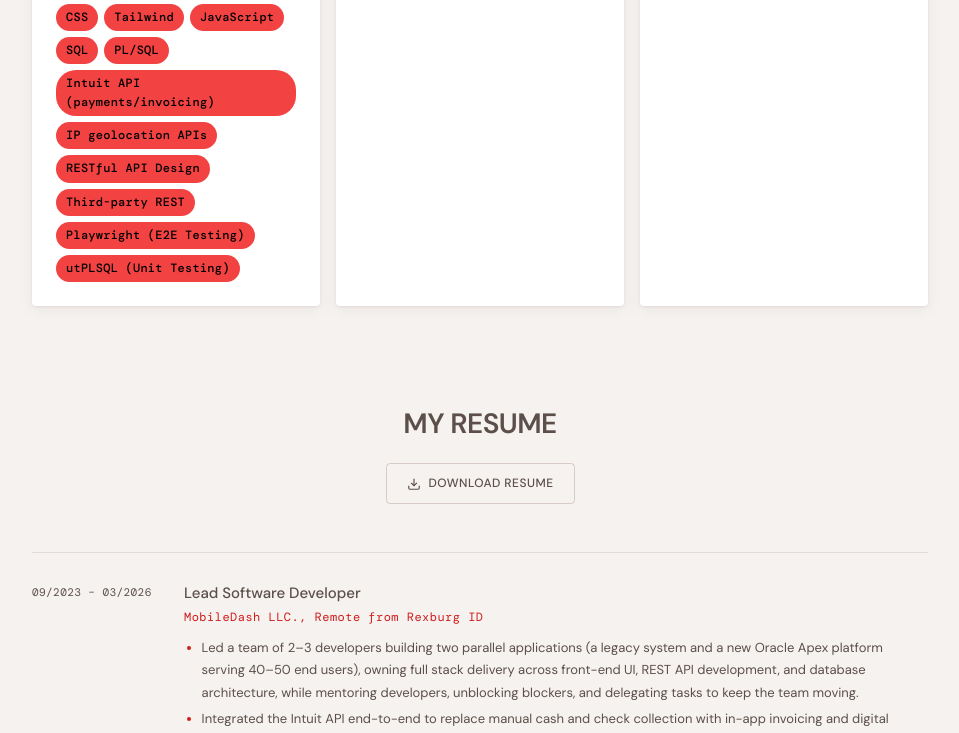
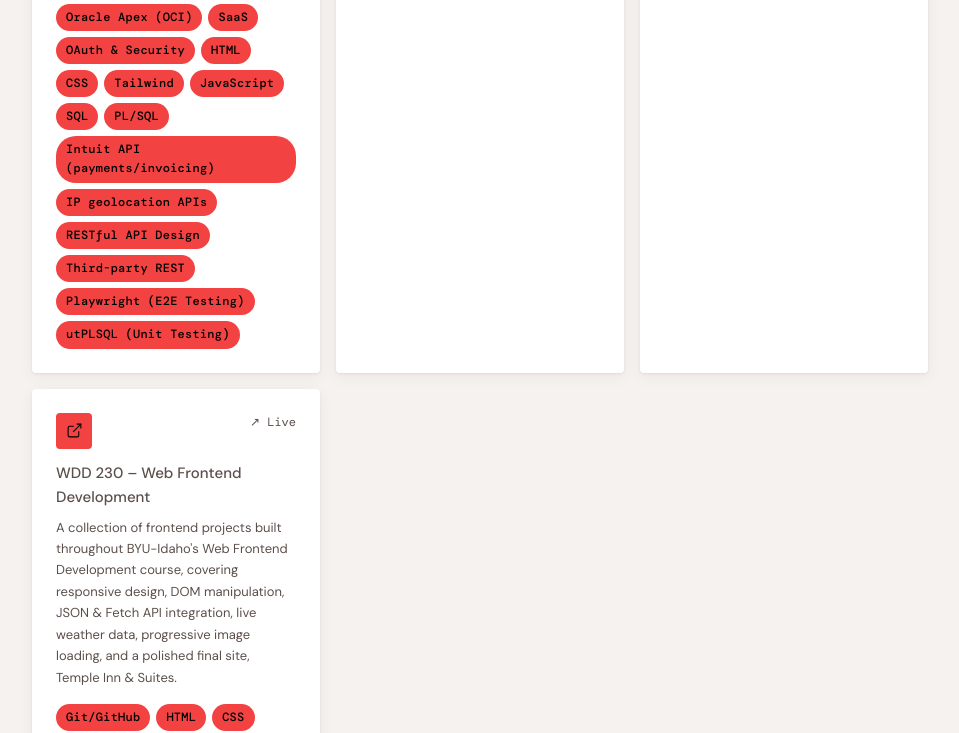
Before and after one commit to Antonio-Saucedo/professional-portfolio, a React (Vite) app: page / in a window 1280 px wide. Shown: the part 2923-3656 px from the top of the page, without its empty margins (160-1119 px from the left). Built offline with nearby package versions, Linux system fonts and the light colour scheme; no server answers.

Commit message:
App | Added WDD-230 project card to showcase several projects from college.

```diff
--- a/src/App.tsx
+++ b/src/App.tsx
@@ -177,7 +177,7 @@ function App() {
                     {[
                         {
                             title: 'Frontend',
-                            tags: ['JavaScript', 'TypeScript', 'React', 'Vite', 'Angular', 'Bootstrap', 'HTML', 'CSS/SASS/SCSS/Tailwind']
+                            tags: ['JavaScript', 'TypeScript', 'React', 'Vite', 'Angular', 'Bootstrap', 'HTML', 'CSS/SASS/SCSS/Tailwind', 'Responsive Design']
                         },
                         {
                             title: 'Backend',
@@ -189,7 +189,7 @@ function App() {
                         },
                         {
                             title: 'APIs & Integrations',
-                            tags: ['Gemini Flash API', 'Intuit API (payments/invoicing)', 'IP geolocation APIs', 'RESTful API Design', 'Third-party REST', 'GraphQL', 'Swagger API']
+                            tags: ['Gemini Flash API', 'Intuit API (payments/invoicing)', 'IP geolocation APIs', 'RESTful API Design', 'Fetch API', 'JSON', 'Third-party REST', 'GraphQL', 'Swagger API']
                         },
                         {
                             title: 'DevOps & Tools',
@@ -347,6 +347,42 @@ function App() {
                         </div>
                     </div>
                     <Counter isOpen={counterIsOpen} onClose={() => setCounterIsOpen(false)}/>
+                    <div className="project-card bg-bg2 border-radius-4px">
+                        <div className="project-header flex justify-between">
+                            <div className="project-icon flex items-center bg-bg4 border-radius-4px justify-center">
+                                <svg viewBox="0 0 24 24" fill="none" stroke="currentColor" strokeWidth="1.75">
+                                    <path d="M18 13v6a2 2 0 0 1-2 2H5a2 2 0 0 1-2-2V8a2 2 0 0 1 2-2h6"/>
+                                    <polyline points="15 3 21 3 21 9"/>
+                                    <line x1="10" y1="14" x2="21" y2="3"/>
+                                </svg>
+                            </div>
+                            <a className="project-link color-text1 font-dm-mono font-12px decoration-none"
+                               href="https://antonio-saucedo.github.io/wdd230/" target="_blank">↗ Live</a>
+                        </div>
+                        <div className="project-name font-15px weight-500 margin-bottom-8px">WDD 230 – Web Frontend
+                            Development
+                        </div>
+                        <div className="project-desc font-13px tracking-165em margin-bottom-16px">A collection of
+                            frontend projects built throughout BYU-Idaho's Web Frontend Development course, covering
+                            responsive design, DOM manipulation, JSON & Fetch API integration, live weather data,
+                            progressive image loading, and a polished final site, Temple Inn & Suites.
+                        </div>
+                        <div
+                            className="project-tags flex flex-wrap font-dm-mono font-12px weight-500 gap-6px tracking-002em">
+                            <span
+                                className="tag bg-bg4 border-radius-20px color-text3 padding-4px-10px">Git/GitHub</span>
+                            <span className="tag bg-bg4 border-radius-20px color-text3 padding-4px-10px">HTML</span>
+                            <span className="tag bg-bg4 border-radius-20px color-text3 padding-4px-10px">CSS</span>
+                            <span
+                                className="tag bg-bg4 border-radius-20px color-text3 padding-4px-10px">JavaScript</span>
+                            <span
+                                className="tag bg-bg4 border-radius-20px color-text3 padding-4px-10px">Fetch API</span>
+                            <span
+                                className="tag bg-bg4 border-radius-20px color-text3 padding-4px-10px">JSON</span>
+                            <span
+                                className="tag bg-bg4 border-radius-20px color-text3 padding-4px-10px">Responsive Design</span>
+                        </div>
+                    </div>
                 </div>
             </section>
 
```
